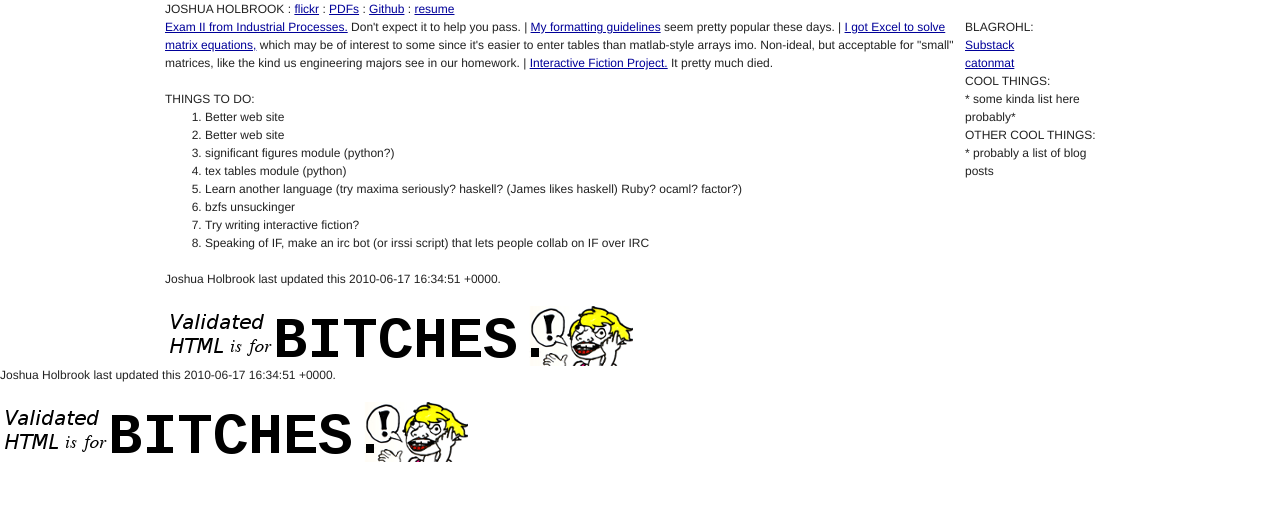
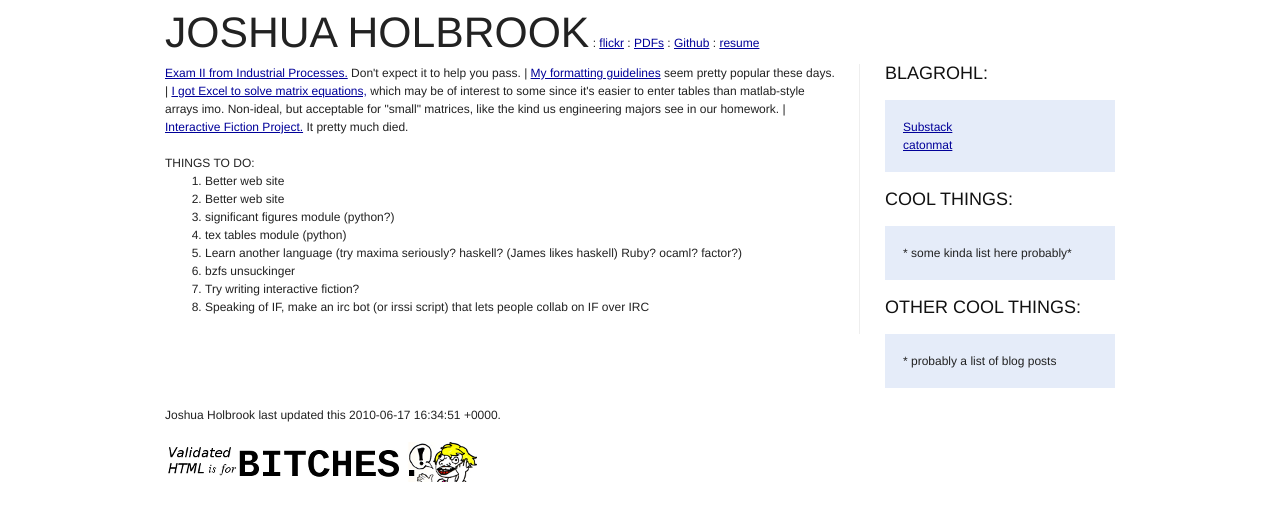
Before and after one commit to jfhbrook/jfhbrook.github.io, a Jekyll site: the page built from index.html, in a window 1280 px wide. Shown: the top 521 px of the page. Built offline with Jekyll 4.4.1, drawn with Linux system fonts in a browser that asks for light colours.

Commit message:
shrank up invalid.png, messed with index layout some more

```diff
--- a/_layouts/index.html
+++ b/_layouts/index.html
@@ -19,22 +19,28 @@
 <div class="container">
     <!--headzor-->
     <div class="span-24 last">
-        JOSHUA HOLBROOK : <a href="http://www.flickr.com/photos/jesusabdullah">flickr</a> : <a href="http://modzer0.cs.uaf.edu/~jesusabdullah/pdf/">PDFs</a> : <a href="http://www.github.com/jesusabdullah">Github</a> : <a href="http://www.github.com/jesusabdullah/resume">resume</a>
+        <span style="font-size: 32pt">JOSHUA HOLBROOK</span> : <a href="http://www.flickr.com/photos/jesusabdullah">flickr</a> : <a href="http://modzer0.cs.uaf.edu/~jesusabdullah/pdf/">PDFs</a> : <a href="http://www.github.com/jesusabdullah">Github</a> : <a href="http://www.github.com/jesusabdullah/resume">resume</a>
     </div>
 
     <!--content-->
-    <div class="span-20">
+    <div class="span-17 colborder">
     {{ content }}
     </div>
 
-    <div class="span-4 last">
-        BLAGROHL:<br>
-        <a href="http://www.substack.net">Substack</a><br>
-        <a href="http://www.catonmat.net">catonmat</a><br>
-        COOL THINGS:<br>
-        * some kinda list here probably*<br>
-        OTHER COOL THINGS:<br>
-        * probably a list of blog posts
+    <div class="span-6 last">
+        <h3>BLAGROHL:</h3>
+        <div class="box">
+            <a href="http://www.substack.net">Substack</a><br>
+            <a href="http://www.catonmat.net">catonmat</a><br>
+        </div>
+        <h3>COOL THINGS:</h3>
+        <div class="box">
+            * some kinda list here probably*<br>
+        </div>
+        <h3>OTHER COOL THINGS:</h3>
+        <div class="box">
+            * probably a list of blog posts
+        </div>
     </div>
 
     <!--footer-->
@@ -44,13 +50,5 @@
     </div>
 </div>
 
-
-
-
-<div class="banners">
-    <p>Joshua Holbrook last updated this {{ site.time }}.</p>
-    <img src="banners/invalid.png" alt="[Validated HTML is for BITCHES. :v]" title="Or, more accurately, I find it's a massive pain in the ass so I don't bother.">
-</div>
-
 </body>
 </html>
```
Also changed, not shown: banners/invalid.png.
